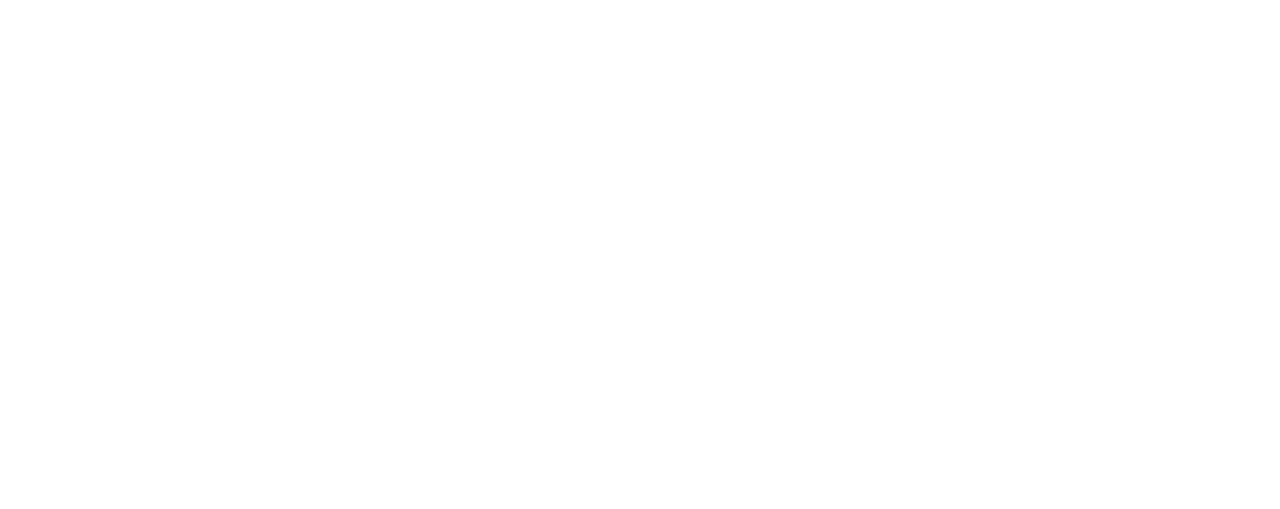
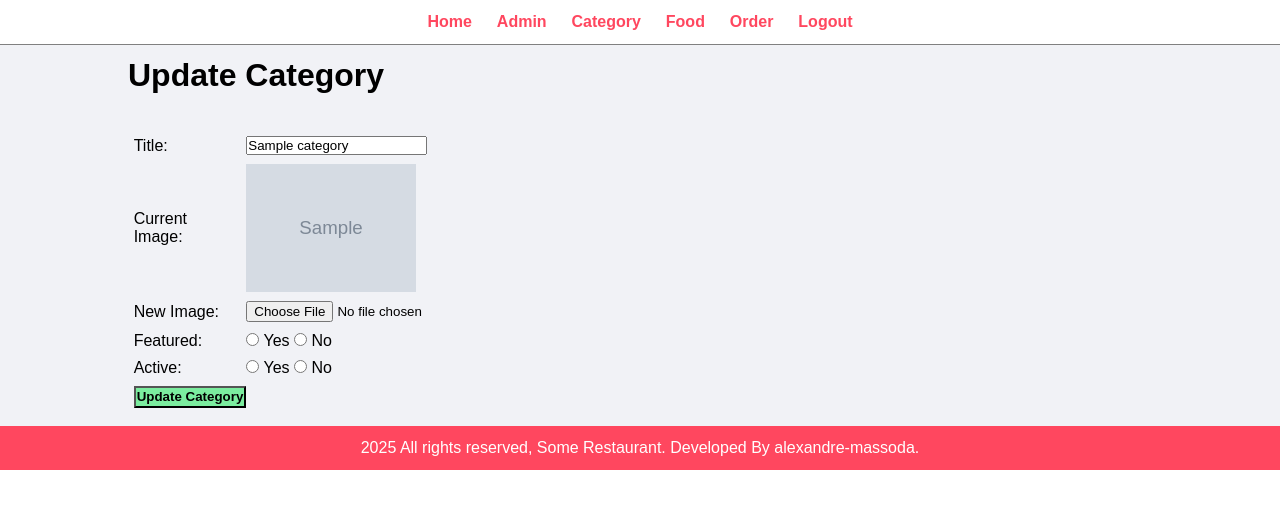
Before and after one commit to Xander1936/food-order-php, a PHP site: page /food-order/admin/update-category.php?id=1 in a window 1280 px wide. Before the commit the part shown is empty. Shown: the top 509 px of the page. Run offline with PHP 8.4, Linux system fonts and the light colour scheme; the visitor is signed in with stand-in values (Sample User, id 1); tables that the repository leaves empty hold one stand-in row (values such as "Sample post"); grey boxes marked "Sample" are stand-in pictures; some libraries are stand-ins or nearby versions.

Commit message:
Update Category

```diff
--- a/admin/add-category.php
+++ b/admin/add-category.php
@@ -103,6 +103,8 @@
                     // To upload image we need image name, source path and destination path
                     $image_name = $_FILES['image']['name'];
 
+                    // Upload the Image only if Image is selected
+                    if($image_name != ""){
                         // Auto Rename our Image
                         // Get the extension of our image (jpg, png, gif, etc) e.g. "food1.jpg"
                         $ext = end(explode(".", $image_name));
@@ -126,6 +128,7 @@
                             header('location:'.SITEURL.'admin/add-category.php');
                             // Stop the Process
                             die();
+                        }
                     }
 
                 }else {
--- a/admin/manage-category.php
+++ b/admin/manage-category.php
@@ -97,7 +97,7 @@
                                             <td><?php echo $featured; ?></td>
                                             <td><?php echo $active; ?></td>
                                             <td>
-                                                <a href="<?php echo SITEURL; ?>admin/update-category.php" class="btn-secondary">Update Category</a>
+                                                <a href="<?php echo SITEURL; ?>admin/update-category.php?id=<?php echo $id; ?>" class="btn-secondary">Update Category</a>
                                                 <a href="<?php echo SITEURL; ?>admin/delete-category.php?id=<?php echo $id; ?>&image_name=<?php echo $image_name; ?>" class="btn-danger">Delete Category</a>
                                             </td>
                                         </tr>
--- a/admin/update-category.php
+++ b/admin/update-category.php
@@ -0,0 +1,110 @@
+<?php include('partials/menu.php'); ?>
+
+<div class="main-content">
+    <div class="wrapper">
+        <h1>Update Category</h1>
+        <br><br>
+
+        <?php
+
+            // Check whether the id is set or not
+            if(isset($_GET['id'])){
+                // Get the ID and all other details
+                // echo "Getting the Data.";
+                $id = $_GET['id'];
+                // Create SQL Query to get all other details
+                $sql = "SELECT * FROM tbl_category WHERE id=$id ";
+
+                // Execute the Query
+                $res = mysqli_query($conn, $sql);
+
+                // Count the rows to check whether the id is valid or not
+                $count = mysqli_num_rows($res);
+
+                if($count == 1) {
+                    // Get all the data
+                    $row = mysqli_fetch_assoc($res);
+                    $title = $row['title'];
+                    $current_image = $row['image_name'];
+                    $featured = $row['featured'];
+                    $active = $row['active'];
+
+                }else {
+                    // Redirect to Manage Category Page with Session Message
+                    $_SESSION['no-category-found'] = "<div class='error'>Category not found.</div>";
+                    header('location:'.SITEURL.'admin/manage-category.php');
+                }
+
+
+
+            }else {
+                // Redirect to Manage Category
+                header('location:'.SITEURL.'admin/manage-category.php');
+            }
+
+        ?>
+
+        <form action="" method="POST" enctype="multipart/form-data">
+                <table class="tbl-30">
+                <tr>
+                    <td >Title: </td>
+                    <td>
+                        <input type="text" name="title" value="<?php echo $title; ?>">
+                    </td>
+                </tr>
+
+                <tr>
+                    <td>Current Image: </td>
+                    <td>
+                        <?php
+                            if($current_image != "") {
+                                // Display the Image
+                                ?>
+                                <img src="<?php echo SITEURL; ?>images/category/<?php echo $current_image; ?>" width="170px">
+                                <?php
+
+                            }else {
+                                // Display the Message
+                                echo "<div class='error'>Image Not Added.</div>";
+                            }
+                        ?>
+                    </td>
+                </tr>
+
+                <tr>
+                    <td>New Image: </td>
+                    <td>
+                        <input type="file" name="image" id="">
+                    </td>
+                </tr>
+
+                <tr>
+                    <td>Featured: </td>
+                    <td>
+                        <input <?php if($featured == "Yes"){echo "checked";} ?> type="radio" name="featured" value="Yes"> Yes
+
+                        <input <?php if($featured == "No"){echo "checked";} ?> type="radio" name="featured" value="No"> No
+                    </td>
+                </tr>
+
+                <tr>
+                    <td>Active: </td>
+                    <td>
+                        <input <?php if($active == "Yes"){echo "checked";} ?> type="radio" name="active" value="Yes"> Yes
+
+                        <input <?php if($active == "No"){echo "checked";} ?> type="radio" name="active" value="No"> No
+                    </td>
+                </tr>
+
+                <tr>
+                    <td>
+                        <input type="submit" name="submit" value="Update Category" class="btn-secondary">
+                    </td>
+                </tr>
+
+            </table>
+        </form>
+    </div>
+</div>
+
+<?php include('partials/footer.php'); ?>
```
Also changed, not shown: images/category/Food_Category_111.jpg (renamed from images/category/Food_Category_737.jpg), images/category/Food_Category_41.jpeg (added), images/category/Food_Category_695.webp (added). Lines whose indentation alone changed are shown as unchanged.
